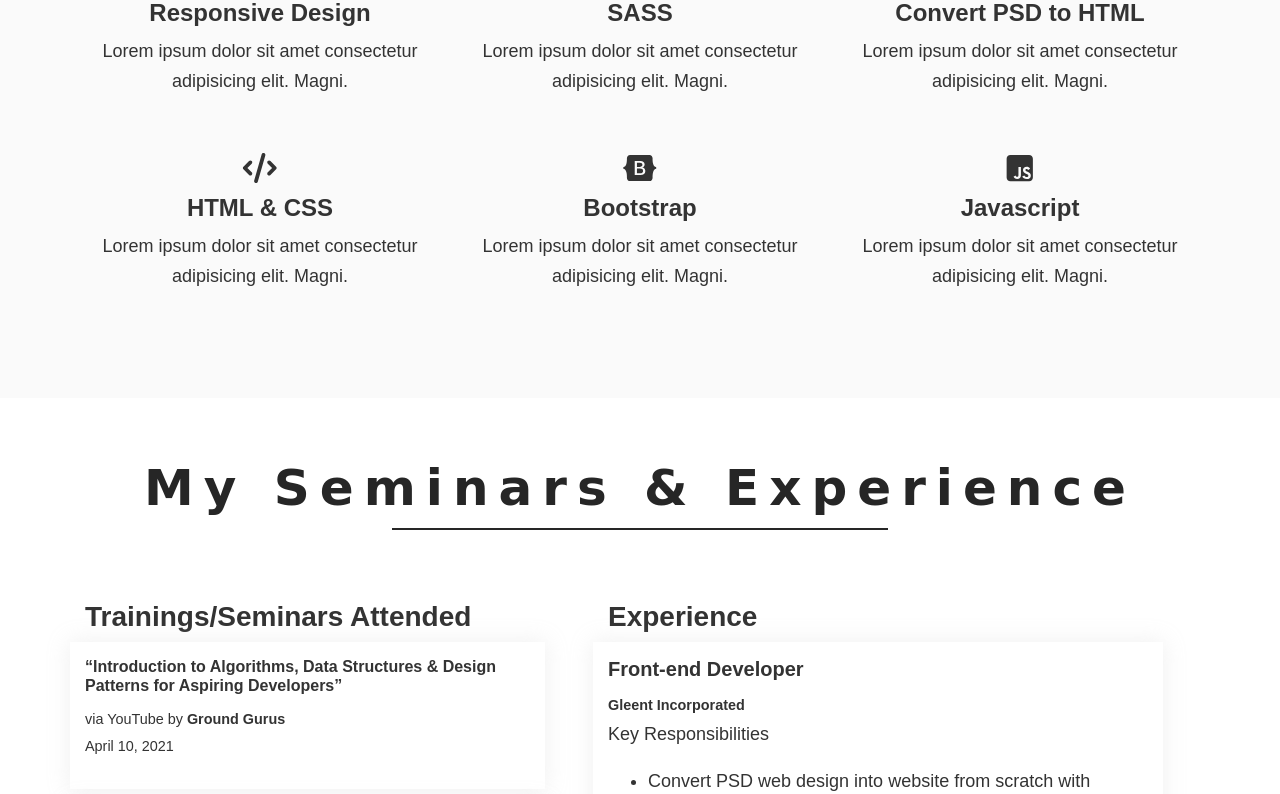
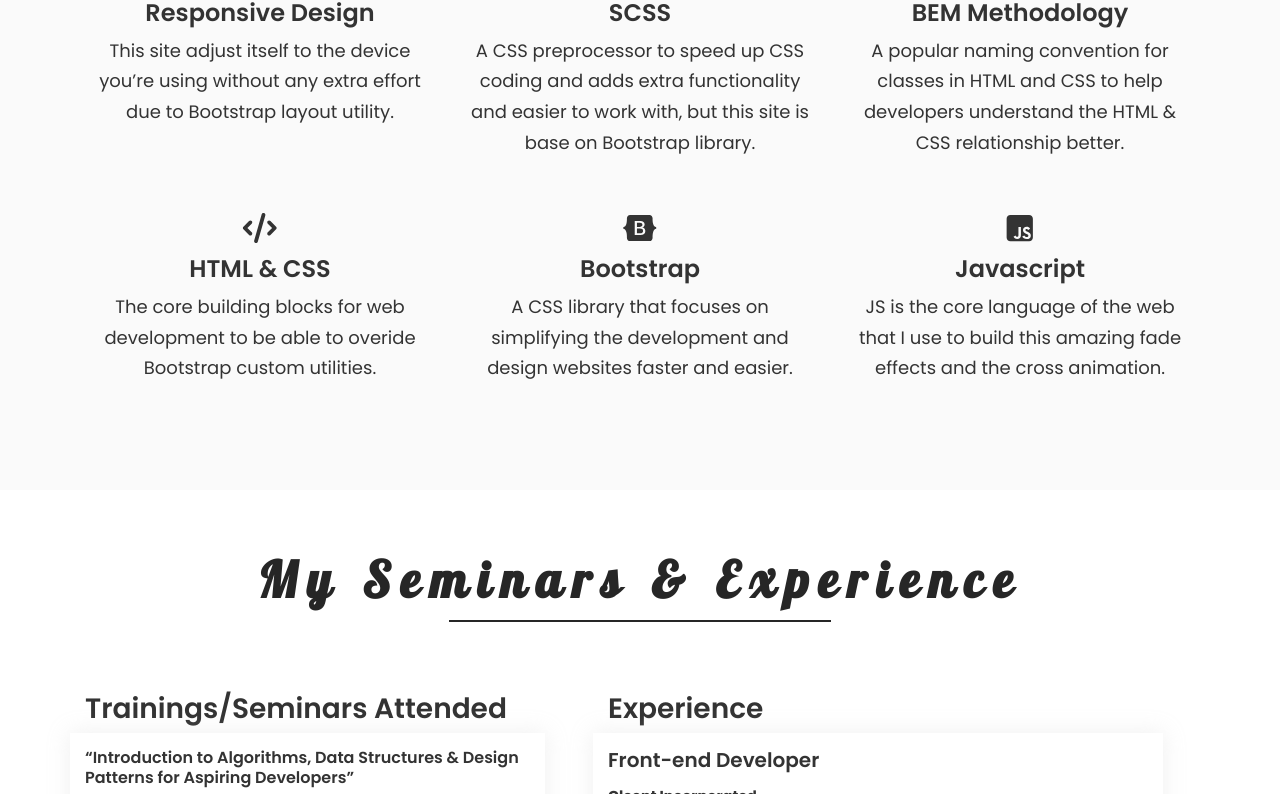
Before and after one commit to JannusGitHub/Personal-Portfolio-Website, a plain HTML site: page index.html in a window 1280 px wide. Shown: the part 1474-2268 px from the top of the page. Drawn offline with Linux system fonts and the light colour scheme.

Commit message:
Updating skills content & google font style

```diff
--- a/index.html
+++ b/index.html
@@ -10,9 +10,9 @@
     <meta name="viewport" content="width=device-width, initial-scale=1">
     <title>Jannus - Personal Portfolio</title>
 
-    <!-- Fonts
+    <!-- Fonts -->
     <link href="https://fonts.googleapis.com/css?family=Poppins:400,400i,600,700,800" rel="stylesheet">
-    <link href="https://fonts.googleapis.com/css?family=Lobster" rel="stylesheet">-->
+    <link href="https://fonts.googleapis.com/css?family=Lobster" rel="stylesheet">
     <!-- CSS -->
     <link rel="stylesheet" href="css/bootstrap.min.css">
     <link rel="stylesheet" href="css/jquery.animatedheadline.css">
@@ -62,7 +62,6 @@
             </nav>
         </div>
     </header><!--Header area ends-->
-
 
     <!--Banner area starts-->
     <section class="banner-area">
@@ -120,28 +119,28 @@
                         <i class="fa fa-mobile icon"></i>
                     </div>
                     <h4>Responsive Design</h4>
-                    <p>Lorem ipsum dolor sit amet consectetur adipisicing elit. Magni.</p>
+                    <p>This site adjust itself to the device you’re using without any extra effort due to Bootstrap layout utility.</p>
                 </div>
                 <div class="col-sm-12 col-md-6 col-lg-4">
                     <div class="icon-area">
                         <i class="fab fa-sass"></i>
                     </div>
-                    <h4>SASS</h4>
-                    <p>Lorem ipsum dolor sit amet consectetur adipisicing elit. Magni.</p>
+                    <h4>SCSS</h4>
+                    <p>A CSS preprocessor to speed up CSS coding and adds extra functionality and easier to work with, but this site is base on Bootstrap library.</p>
                 </div>
                 <div class="col-sm-12 col-md-6 col-lg-4">
                     <div class="icon-area">
                         <i class="fab fa-html5 icon"></i>
                     </div>
-                    <h4>Convert PSD to HTML</h4>
-                    <p>Lorem ipsum dolor sit amet consectetur adipisicing elit. Magni.</p>
+                    <h4>BEM Methodology</h4>
+                    <p>A popular naming convention for classes in HTML and CSS to help developers understand the HTML & CSS relationship better.</p>
                 </div>
                 <div class="col-sm-12 col-md-6 col-lg-4">
                     <div class="icon-area">
                         <i class="fa fa-code icon"></i>
                     </div>
                     <h4>HTML & CSS</h4>
-                    <p>Lorem ipsum dolor sit amet consectetur adipisicing elit. Magni.</p>
+                    <p>The core building blocks for web development to be able to overide Bootstrap custom utilities.</p>
                 </div>
                 <div class="col-sm-12 col-md-6 col-lg-4">
                     <div class="icon-area">
@@ -150,14 +149,14 @@
                         </i>
                     </div>
                     <h4>Bootstrap</h4>
-                    <p>Lorem ipsum dolor sit amet consectetur adipisicing elit. Magni.</p>
+                    <p>A CSS library that focuses on simplifying the development and design websites faster and easier.</p>
                 </div>
                 <div class="col-sm-12 col-md-6 col-lg-4">
                     <div class="icon-area">
                         <i class="fab fa-js-square"></i>
                     </div>
                     <h4>Javascript</h4>
-                    <p>Lorem ipsum dolor sit amet consectetur adipisicing elit. Magni.</p>
+                    <p>JS is the core language of the web that I use to build this amazing fade effects and the cross animation.</p>
                 </div>
             </div>
         </div>
```
